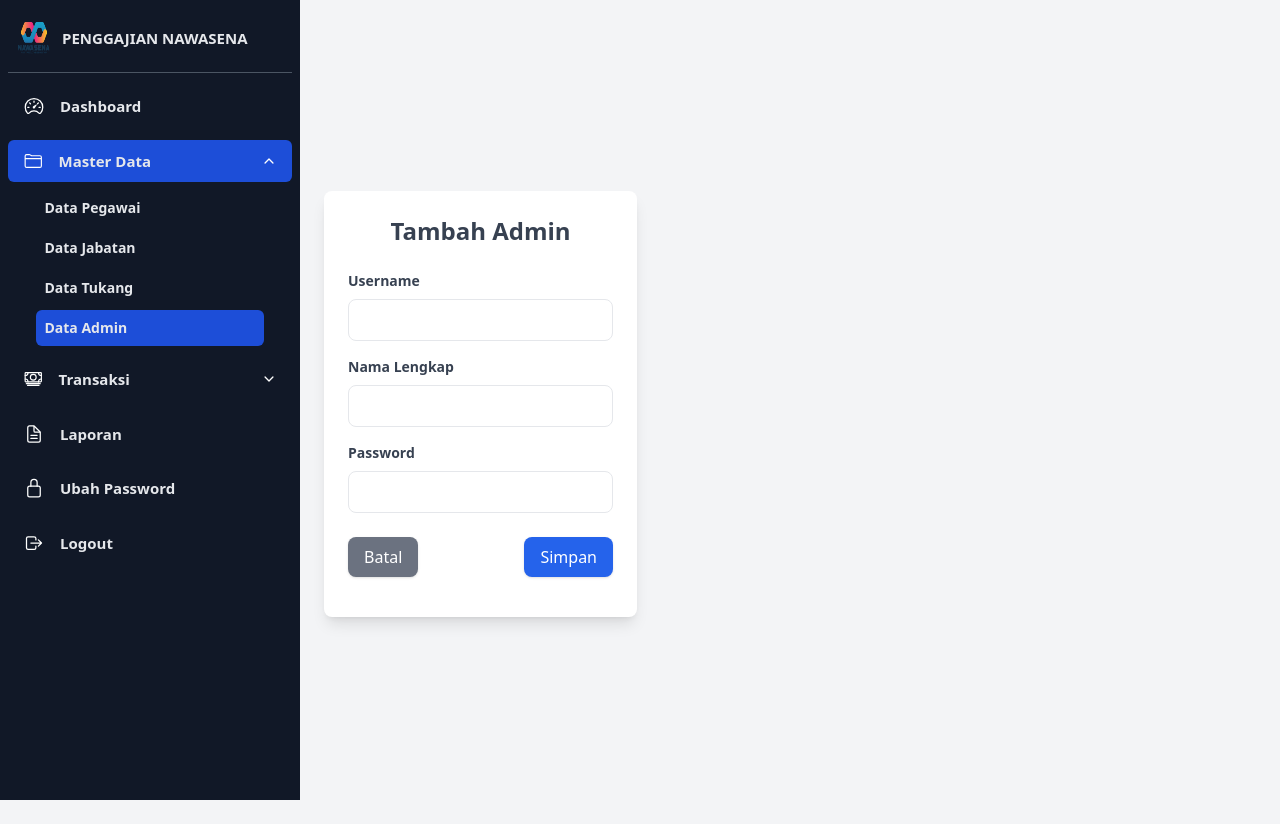
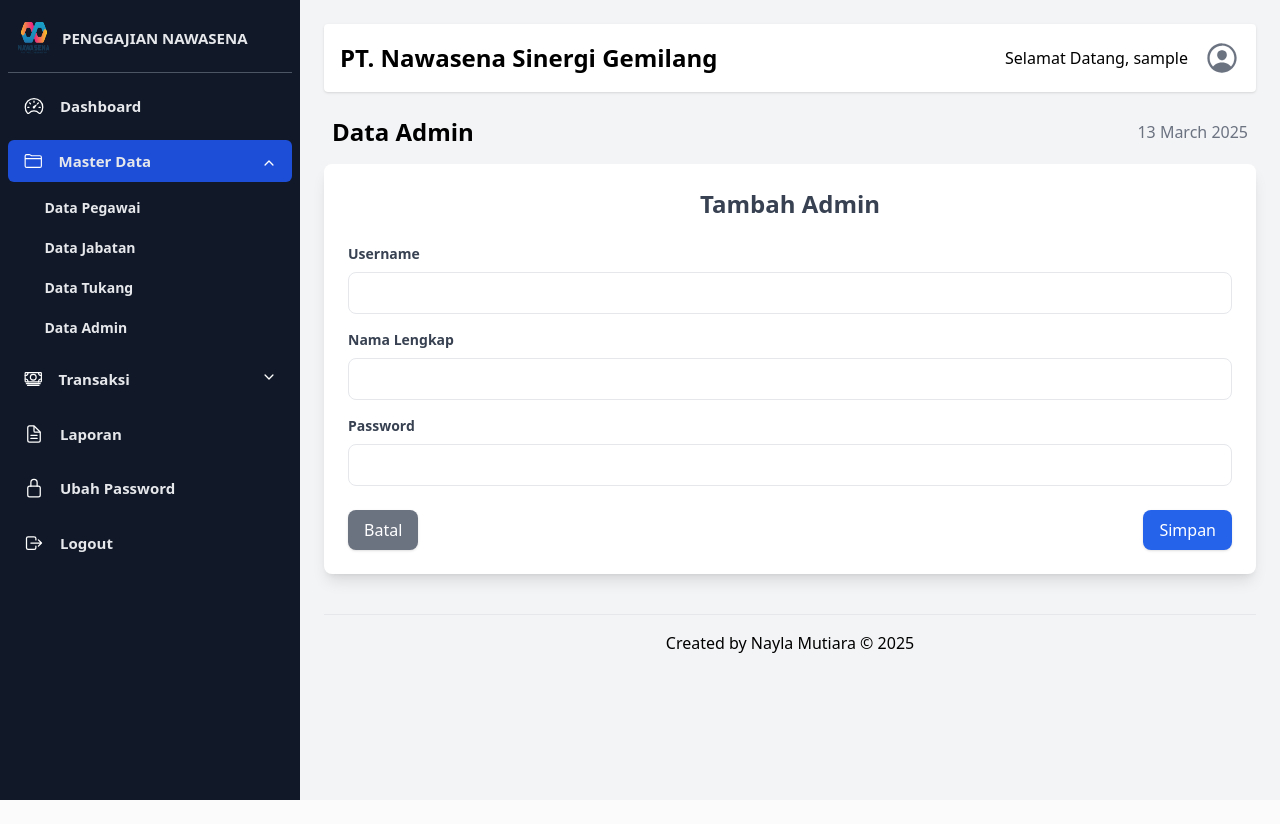
Before and after one commit to naylamutiara03/Apk-Penggajian-Nawasena, a PHP site: page /data_admin.php?view=tambah in a window 1280 px wide. After the commit the page ends 800 px from the top, so only its background shows below. Run offline with PHP 8.4, Linux system fonts and the light colour scheme; the visitor is signed in with stand-in values (Sample User, id 1); data that the repository does not hold is empty; some libraries are stand-ins or nearby versions.

Commit message:
resize form tambah dan edit admin, fix field password (section tambah dan edit admin) yang timpah sidebar, buat fungsi Ketika tambah admin, admin tsb muncul berada di paling Bawah daftar yang sudah ada, dll

```diff
--- a/data_admin.php
+++ b/data_admin.php
@@ -13,21 +13,35 @@ include("sidebar.php");
     <script nomodule src="https://unpkg.com/ionicons@7.1.0/dist/ionicons/ionicons.js"></script>
 </head>
 
-<body class="bg-gray-100 flex">
-    <div class="p-6 lg:ml-[300px]">
+<body class="bg-gray-100">
+    <div class="p-6 lg:ml-[300px] flex-grow">
+        <div class="bg-white p-4 rounded shadow mb-6">
+            <div class="flex flex-col lg:flex-row justify-between items-center">
+                <h1 class="text-2xl font-bold text-center lg:text-left">PT. Nawasena Sinergi Gemilang</h1>
+                <div class="flex items-center mt-4 lg:mt-0">
+                    <span class="mr-4">Selamat Datang, <?php echo htmlspecialchars($username); ?></span>
+                    <ion-icon name="person-circle-outline" class="text-4xl text-gray-500"></ion-icon>
+                </div>
+
+            </div>
+        </div>
+        <div class="flex justify-between items-center mb-4">
+            <h1 class="text-2xl font-bold ml-2">
+                Data Admin
+            </h1>
+            <span class="text-gray-500 mr-2">
+                <?php echo date('d F Y'); ?>
+            </span>
+        </div>
         <?php
         $view = isset($_GET["view"]) ? $_GET["view"] : null;
         switch ($view) {
             default:
                 ?>
-                <div
-                    class="flex items-center justify-end bg-gradient-to-r from-blue-600 to-blue-800 text-white py-4 px-6 rounded-lg shadow-lg mx-4 mt-4 h-16">
-                    <h1 class="text-3xl font-bold">Data Admin</h1>
-                </div>
-
-                <div class="bg-white p-6 mt-4 shadow-lg rounded-lg">
+                <div class="flex justify-center">
+                    <div class="bg-white p-6 mt-4 shadow-lg rounded-lg w-full max-w-7xl">
                         <div class="overflow-x-auto">
-                        <table class="min-w-full bg-white border border-gray-300 rounded-lg shadow-md">
+                            <table class="w-full bg-white border border-gray-300 rounded-lg shadow-md">
                                 <thead class="bg-blue-600 text-white text-sm uppercase font-semibold">
                                     <tr>
                                         <th class="py-4 px-6 text-center">No</th>
@@ -39,18 +53,18 @@ include("sidebar.php");
                                 <tbody class="text-gray-700 text-sm">
                                     <?php
                                     $no = 1;
-                                $sql = mysqli_query($konek, "SELECT * FROM admin ORDER BY username ASC");
+                                    $sql = mysqli_query($konek, "SELECT * FROM admin ORDER BY idadmin ASC");
                                     while ($d = mysqli_fetch_array($sql)) {
                                         echo "<tr class='border-b border-gray-200 hover:bg-blue-100'>
                                 <td class='py-4 px-6 text-center'>$no</td>
                                 <td class='py-4 px-6'>{$d['username']}</td>
                                 <td class='py-4 px-6'>{$d['namalengkap']}</td>
-                                        <td class='py-4 px-6 text-center flex gap-2 justify-center'>
-                                            <a href='data_admin.php?view=edit&id={$d['idadmin']}' class='bg-yellow-500 text-white px-3 py-1 rounded hover:bg-yellow-600'>
-                                                <ion-icon name='pencil-outline'></ion-icon> Edit
+                                <td class='py-4 px-6 text-center flex flex-col lg:flex-row gap-2 justify-center'>
+                                    <a href='data_admin.php?view=edit&id={$d['idadmin']}' class='bg-yellow-500 text-white px-3 py-1 rounded hover:bg-yellow-600 flex items-center justify-center'>
+                                        <ion-icon name='pencil-outline' class='mr-1'></ion-icon> Edit
                                     </a>
-                                            <a href='#' onclick=\"openDeleteModal('aksi_admin.php?act=delete&id={$d['idadmin']}')\" class='bg-red-500 text-white px-3 py-1 rounded hover:bg-red-600'>
-                                                <ion-icon name='trash-outline'></ion-icon> Hapus
+                                    <a href='#' onclick=\"openDeleteModal('aksi_admin.php?act=delete&id={$d['idadmin']}')\" class='bg-red-500 text-white px-3 py-1 rounded hover:bg-red-600 flex items-center justify-center'>
+                                        <ion-icon name='trash-outline' class='mr-1'></ion-icon> Hapus
                                     </a>
                                 </td>
                             </tr>";
@@ -62,9 +76,10 @@ include("sidebar.php");
                         </div>
                         <div class="mt-6 flex justify-center">
                             <a href="data_admin.php?view=tambah"
-                            class="bg-green-600 text-white px-4 py-2 rounded-lg hover:bg-green-700">
-                            <ion-icon name="person-add-outline"></ion-icon> Tambah Admin
+                                class="bg-green-600 text-white px-4 py-2 rounded-lg hover:bg-green-700 flex items-center">
+                                <ion-icon name="person-add-outline" class="mr-1"></ion-icon> Tambah Admin
                             </a>
+                        </div>
                     </div>
                 </div>
                 <?php
@@ -75,11 +90,11 @@ include("sidebar.php");
             // ==============================
             case 'tambah':
                 ?>
-                <div class="flex items-center justify-center h-screen bg-gray-100">
-                    <div class="max-w-lg w-full p-6 bg-white shadow-lg rounded-lg mb-10">
+                <div class="flex justify-center bg-gray-100">
+                    <div class="max-w-7xl w-full p-6 bg-white shadow-lg rounded-lg mb-10">
                         <h2 class="text-2xl font-semibold text-gray-700 text-center mb-6">Tambah Admin</h2>
 
-                        <form action="aksi_admin.php?act=tambah" method="POST">
+                        <form id="addAdminForm" action="aksi_admin.php?act=tambah" method="POST">
                             <div class="mb-4">
                                 <label class="block text-gray-700 text-sm font-semibold mb-2">Username</label>
                                 <input type="text" name="username" required
@@ -105,7 +120,7 @@ include("sidebar.php");
                                     class="px-4 py-2 bg-gray-500 text-white rounded-lg shadow hover:bg-gray-600 transition">
                                     Batal
                                 </a>
-                                <button type="submit"
+                                <button type="button" onclick="tambahAdmin(event)"
                                     class="px-4 py-2 bg-blue-600 text-white rounded-lg shadow hover:bg-blue-700 transition">
                                     Simpan
                                 </button>
@@ -115,6 +130,34 @@ include("sidebar.php");
                 </div>
 
                 <script>
+                    function tambahAdmin(event) {
+                        event.preventDefault(); // Mencegah refresh halaman
+
+                        let formData = new FormData(document.getElementById("addAdminForm"));
+                        let password = formData.get("password");
+
+                        // Validasi panjang password
+                        if (password.length < 8) {
+                            alert("Password harus terdiri dari minimal 8 karakter.");
+                            return; // Hentikan eksekusi jika validasi gagal
+                        }
+
+                        fetch("aksi_admin.php?act=tambah", {
+                            method: "POST",
+                            body: formData
+                        })
+                            .then(response => response.json())
+                            .then(data => {
+                                if (data.success) {
+                                    alert("Admin berhasil ditambahkan!");
+                                    document.getElementById("addAdminForm").reset();
+                                    window.location.href = "data_admin.php"; // Ganti dengan URL yang sesuai
+                                } else {
+                                    alert("Gagal menambahkan admin!");
+                                }
+                            });
+                    }
+
                     function togglePassword() {
                         let passwordField = document.getElementById("password");
                         let eyeIcon = document.getElementById("eyeIcon");
@@ -144,8 +187,9 @@ include("sidebar.php");
                     exit;
                 }
                 ?>
-                <div class="flex items-center justify-center h-screen bg-gray-100">
-                    <div class="max-w-lg w-full p-6 bg-white shadow-lg rounded-lg mb-10">
+                <div class="flex justify-center bg-gray-100">
+                    <div class="max-w-7xl w-full p-6 bg-white shadow-lg rounded-lg mb-10">
+                        <!-- Ubah max-w-lg menjadi max-w-3xl -->
                         <h2 class="text-2xl font-semibold text-gray-700 text-center mb-6">Edit Admin</h2>
 
                         <form action="aksi_admin.php?act=update" method="POST">
@@ -163,7 +207,7 @@ include("sidebar.php");
                                     class="w-full px-4 py-2 border rounded-lg focus:outline-none focus:ring-2 focus:ring-blue-500">
                             </div>
 
-                            <div class="mb-4 relative">
+                            <div class="mb-4">
                                 <label class="block text-gray-700 text-sm font-semibold mb-2">Password (Kosongkan jika tidak
                                     diubah)</label>
                                 <input type="password" id="password" name="password"
@@ -232,7 +276,9 @@ include("sidebar.php");
                 window.location.href = deleteUrl; // Redirect to the delete URL
             };
         </script>
+        <?php include 'footer.php'; ?>
     </div>
+
 </body>
 
 </html>
--- a/footer.php
+++ b/footer.php
@@ -1,4 +1,4 @@
 <!-- Footer -->
-<footer class="bg-white text-white text-center py-4 mt-auto">
-    <p class="text-black">Created by Nayla Mutiara &copy; <?php echo date("Y"); ?></p>
+<footer class="text-black text-center py-4 mt-auto w-full border-t">
+    <p class="text-sm md:text-base">Created by Nayla Mutiara &copy; <?php echo date("Y"); ?></p>
 </footer>
--- a/sidebar.php
+++ b/sidebar.php
@@ -13,60 +13,68 @@ $master_data_pages = ['data_pegawai.php', 'data_jabatan.php', 'data_tukang.php',
 $is_master_data_active = in_array($current_page, $master_data_pages);
 ?>
 
+<!DOCTYPE html>
+<html lang="id">
+
+<head>
+    <meta charset="UTF-8">
+    <meta name="viewport" content="width=device-width, initial-scale=1.0">
+    <script src="https://cdn.tailwindcss.com"></script>
+    <script src="https://cdnjs.cloudflare.com/ajax/libs/ionicons/5.5.2/ionicons.min.js"></script>
+</head>
+
+<body class="bg-gray-100">
 
     <!-- Tombol untuk membuka sidebar di layar kecil -->
-<button onclick="openSidebar()" class="sm:block lg:hidden fixed top-4 left-4 bg-gray-900 text-white p-2 rounded">
+    <button onclick="openSidebar()"
+        class="sm:block lg:hidden fixed top-4 left-4 bg-gray-900 text-white p-2 rounded z-50">
         <ion-icon name="menu-outline" class="text-2xl"></ion-icon>
     </button>
 
+    <!-- Backdrop untuk menutup sidebar -->
+    <div id="backdrop" class="hidden fixed inset-0 bg-black opacity-50 z-40" onclick="closeSidebar()"></div>
+
     <!-- Sidebar -->
-<div id="sidebar"
-    class="sidebar fixed top-0 bottom-0 left-0 p-2 w-[300px] lg:w-[300px] overflow-y-auto text-center bg-gray-900 lg:block sm:hidden transition-transform -translate-x-full lg:translate-x-0">
+    <div id="sidebar" class="sidebar fixed top-0 bottom-0 left-0 p-2 w-[300px] lg:w-[300px] overflow-y-auto text-center bg-gray-900
+    lg:block sm:hidden transition-transform -translate-x-full lg:translate-x-0 z-50">
         <div class="text-gray-100 text-xl">
             <div class="p-2.5 mt-1 flex items-center">
-            <!-- Ganti icon dengan logo -->
                 <img src="assets/img/logo-nawasena.png" alt="Logo Nawasena" class="h-8 w-8 rounded-md">
                 <h1 class="font-bold text-gray-200 text-[15px] ml-3">PENGGAJIAN NAWASENA</h1>
-            <!-- Tombol untuk menutup sidebar di layar kecil -->
-            <i class="bi bi-x cursor-pointer ml-auto lg:hidden" onclick="closeSidebar()"></i>
+                <ion-icon name="close-outline" class="text-white text-xl cursor-pointer ml-auto lg:hidden"
+                    onclick="closeSidebar()"></ion-icon>
             </div>
             <div class="my-2 bg-gray-600 h-[1px]"></div>
         </div>
 
+        <!-- Menu Dashboard -->
         <div class="p-2.5 mt-3 flex items-center rounded-md px-4 duration-300 cursor-pointer
     <?php echo ($current_page == 'dashboard.php') ? 'bg-blue-700' : 'hover:bg-blue-600'; ?> text-white">
             <ion-icon name="speedometer-outline" class="text-xl"></ion-icon>
             <a href="dashboard.php" class="text-[15px] ml-4 text-gray-200 font-bold">Dashboard</a>
         </div>
+
+        <!-- Menu Master Data -->
         <div class="p-2.5 mt-3 flex items-center rounded-md px-4 duration-300 cursor-pointer
-    <?php echo ($is_master_data_active) ? 'bg-blue-700' : 'hover:bg-blue-600'; ?> text-white" onclick="dropdown()">
+    <?php echo ($is_master_data_active) ? 'bg-blue-700' : 'hover:bg-blue-600'; ?> text-white"
+            onclick="toggleDropdown('submenuMaster', 'arrowMaster')">
             <ion-icon name="folder-outline" class="text-xl"></ion-icon>
             <div class="flex justify-between w-full items-center">
                 <span class="text-[15px] ml-4 text-gray-200 font-bold">Master Data</span>
-            <span class="text-sm <?php echo ($is_master_data_active) ? 'rotate-180' : ''; ?>" id="arrow">
+                <span class="text-sm <?php echo ($is_master_data_active) ? 'rotate-180' : ''; ?>" id="arrowMaster">
                     <ion-icon name="chevron-down-outline"></ion-icon>
                 </span>
             </div>
         </div>
 
         <div class="text-left text-sm mt-2 w-4/5 mx-auto text-gray-200 font-bold
-    <?php echo ($is_master_data_active) ? '' : 'hidden'; ?>" id="submenu">
-        <a href="data_pegawai.php" class="block cursor-pointer p-2 rounded-md mt-1
-        <?php echo ($current_page == 'data_pegawai.php') ? 'bg-blue-700' : 'hover:bg-blue-600'; ?>">
-            Data Pegawai
-        </a>
-        <a href="data_jabatan.php" class="block cursor-pointer p-2 rounded-md mt-1
-        <?php echo ($current_page == 'data_jabatan.php') ? 'bg-blue-700' : 'hover:bg-blue-600'; ?>">
-            Data Jabatan
-        </a>
-        <a href="data_tukang.php" class="block cursor-pointer p-2 rounded-md mt-1
-        <?php echo ($current_page == 'data_tukang.php') ? 'bg-blue-700' : 'hover:bg-blue-600'; ?>">
-            Data Tukang
-        </a>
-        <a href="data_admin.php" class="block cursor-pointer p-2 rounded-md mt-1
-        <?php echo ($current_page == 'data_admin.php') ? 'bg-blue-700' : 'hover:bg-blue-600'; ?>">
-            Data Admin
-        </a>
+    <?php echo ($is_master_data_active) ? '' : 'hidden'; ?>" id="submenuMaster">
+            <a href="data_pegawai.php" class="block cursor-pointer p-2 rounded-md mt-1 hover:bg-blue-600">Data
+                Pegawai</a>
+            <a href="data_jabatan.php" class="block cursor-pointer p-2 rounded-md mt-1 hover:bg-blue-600">Data
+                Jabatan</a>
+            <a href="data_tukang.php" class="block cursor-pointer p-2 rounded-md mt-1 hover:bg-blue-600">Data Tukang</a>
+            <a href="data_admin.php" class="block cursor-pointer p-2 rounded-md mt-1 hover:bg-blue-600">Data Admin</a>
         </div>
 
         <!-- Transaksi -->
@@ -98,11 +106,15 @@ $is_master_data_active = in_array($current_page, $master_data_pages);
             <ion-icon name="document-text-outline" class="text-xl"></ion-icon>
             <a href="laporan.php" class="text-[15px] ml-4 text-gray-200 font-bold">Laporan</a>
         </div>
-    <div class="p-2.5 mt-3 flex items-center rounded-md px-4 duration-300 cursor-pointer
-    <?php echo ($current_page == 'ubah_password.php') ? 'bg-blue-700' : 'hover:bg-blue-600'; ?> text-white">
+
+        <!-- Menu Ubah Password -->
+        <div
+            class="p-2.5 mt-3 flex items-center rounded-md px-4 duration-300 cursor-pointer hover:bg-blue-600 text-white">
             <ion-icon name="lock-closed-outline" class="text-xl"></ion-icon>
             <a href="ubah_password.php" class="text-[15px] ml-4 text-gray-200 font-bold">Ubah Password</a>
         </div>
+
+        <!-- Logout -->
         <div onclick="openLogoutModal()"
             class="p-2.5 mt-3 flex items-center rounded-md px-4 duration-300 cursor-pointer hover:bg-blue-600 text-white">
             <ion-icon name="log-out-outline" class="text-xl"></ion-icon>
@@ -110,30 +122,56 @@ $is_master_data_active = in_array($current_page, $master_data_pages);
         </div>
     </div>
 
+    <!-- Modal Logout -->
+    <div id="logoutModal" class="fixed inset-0 bg-gray-800 bg-opacity-50 flex items-center justify-center hidden">
+        <div class="bg-white p-6 rounded-lg shadow-lg w-96 text-center">
+            <h2 class="text-xl font-bold text-gray-800">Konfirmasi Logout</h2>
+            <p class="text-gray-600 mt-2">Apakah Anda yakin ingin keluar?</p>
+            <div class="mt-4 flex justify-center space-x-4">
+                <button onclick="closeLogoutModal()"
+                    class="px-4 py-2 bg-gray-300 text-gray-800 rounded-lg hover:bg-gray-400 transition">Batal</button>
+                <a href="logout.php"
+                    class="px-4 py-2 bg-red-600 text-white rounded-lg hover:bg-red-700 transition">Keluar</a>
+            </div>
+        </div>
+    </div>
+
+    <!-- Script -->
     <script>
         function openSidebar() {
             document.getElementById("sidebar").classList.remove("-translate-x-full");
+            document.getElementById("backdrop").classList.remove("hidden");
         }
 
         function closeSidebar() {
             document.getElementById("sidebar").classList.add("-translate-x-full");
-    }
-
-    function dropdown() {
-        document.querySelector("#submenu").classList.toggle("hidden");
-        document.querySelector("#arrow").classList.toggle("rotate-0");
-    }
-
-    function openLogoutModal() {
-        document.getElementById("logoutModal").classList.remove("hidden");
-    }
-
-    function closeLogoutModal() {
-        document.getElementById("logoutModal").classList.add("hidden");
+            document.getElementById("backdrop").classList.add("hidden");
         }
 
         function toggleDropdown(submenuId, arrowId) {
             document.getElementById(submenuId).classList.toggle("hidden");
             document.getElementById(arrowId).classList.toggle("rotate-180");
         }
+
+        // Deteksi klik di luar sidebar untuk menutupnya
+        document.addEventListener("click", function (event) {
+            const sidebar = document.getElementById("sidebar");
+            const backdrop = document.getElementById("backdrop");
+            const button = document.querySelector("button[onclick='openSidebar()']");
+            if (!sidebar.contains(event.target) && !button.contains(event.target)) {
+                closeSidebar();
+            }
+        });
+
+        function openLogoutModal() {
+            document.getElementById("logoutModal").classList.remove("hidden"); // Tampilkan modal
+        }
+
+        function closeLogoutModal() {
+            document.getElementById("logoutModal").classList.add("hidden"); // Sembunyikan modal
+        }
     </script>
+
+</body>
+
+</html>
```
Also changed, not shown: aksi_admin.php (+19 -5 lines), dashboard.php (+3 -20 lines). Lines whose indentation alone changed are shown as unchanged.
